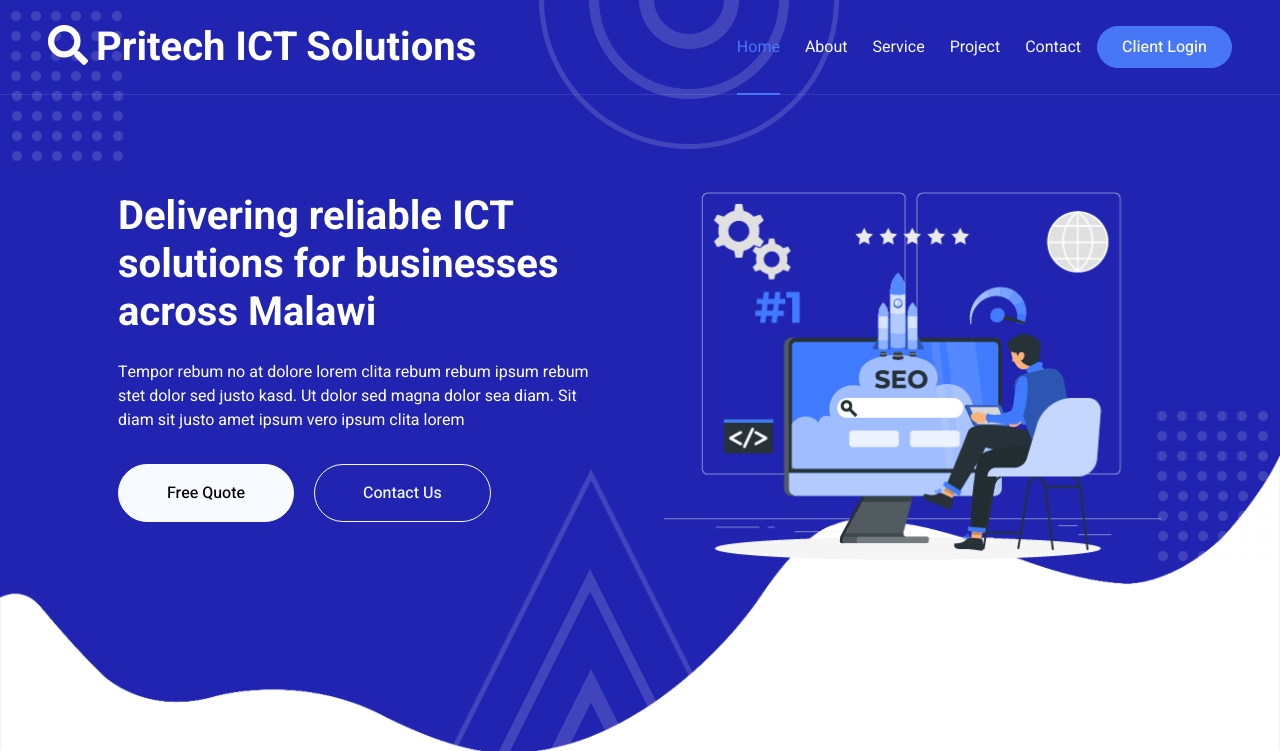
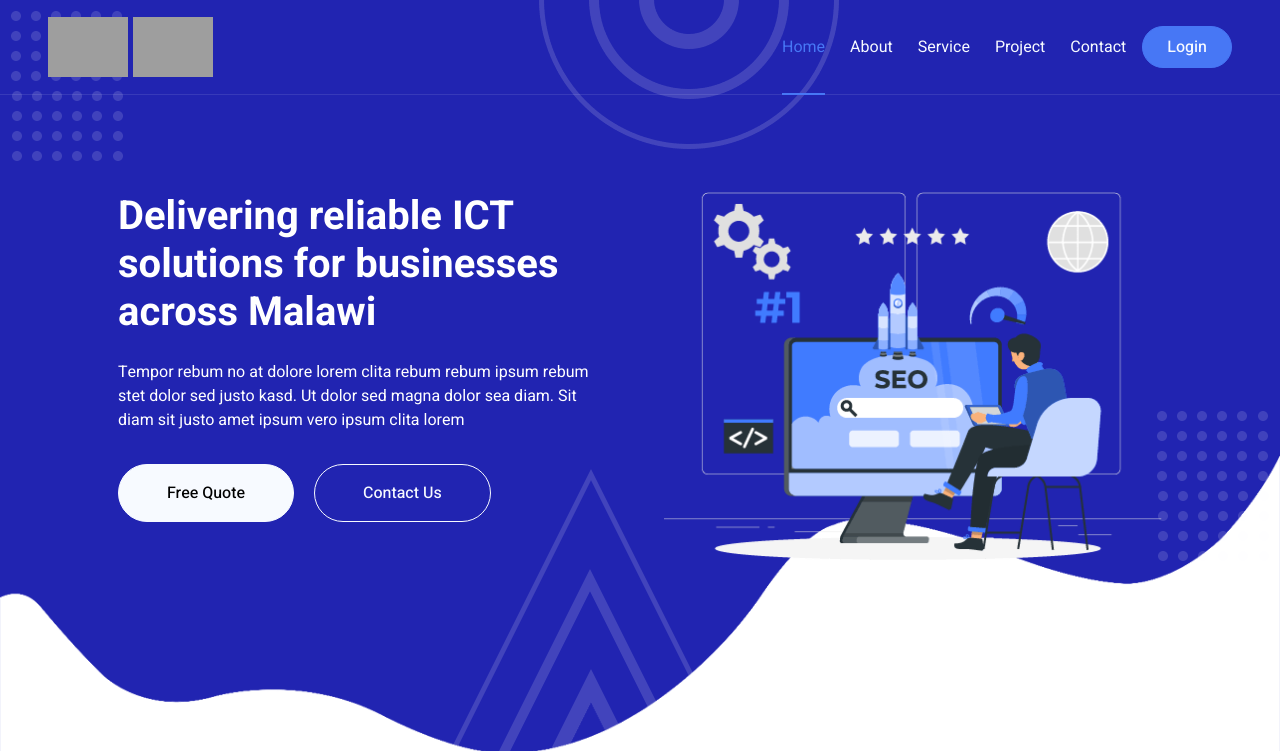
Before and after one commit to Izk-123/Pritech, a Django app: page / in a window 1280 px wide. Shown: the top 751 px of the page. Run offline with Django 5.2, Linux system fonts and the light colour scheme; data comes from the database, SQL or seed files in the repository; data that the repository does not hold is empty; some libraries are stand-ins or nearby versions; grey boxes are pictures that could not be loaded.

Commit message:
Add files via upload

```diff
--- a/templates/portfolio/home.html
+++ b/templates/portfolio/home.html
@@ -47,7 +47,10 @@
     <div class="container-fluid position-relative p-0">
       <nav class="navbar navbar-expand-lg navbar-light px-4 px-lg-5 py-3 py-lg-0">
         <a href="{% url 'home' %}" class="navbar-brand p-0">
-          <h1 class="m-0"><i class="fa fa-search me-2"></i>{{ site_config.company_name|default:"SEO Master" }}</h1>
+          <!-- Dark logo (shown when navbar is at the top) -->
+          <img src="{% static 'images/logoDark.png' %}" alt="{{ site_settings.company_name }} Logo" class="logo-dark">
+          <!-- Light logo (shown when navbar is sticky) -->
+          <img src="{% static 'images/logo.png' %}" alt="{{ site_settings.company_name }} Logo" class="logo-light">
         </a>
         <button class="navbar-toggler" type="button" data-bs-toggle="collapse" data-bs-target="#navbarCollapse">
           <span class="fa fa-bars"></span>
@@ -63,7 +66,7 @@
           {% if request.user.is_authenticated %}
           <a href="{% url 'dashboard' %}" class="btn btn-secondary text-light rounded-pill py-2 px-4 ms-3">Dashboard</a>
           {% else %}
-          <a href="{% url 'login' %}" class="btn btn-secondary text-light rounded-pill py-2 px-4 ms-3">Client Login</a>
+          <a href="{% url 'login' %}" class="btn btn-secondary text-light rounded-pill py-2 px-4 ms-3">Login</a>
           {% endif %}
           <!-- <a href="#" class="btn btn-secondary text-light rounded-pill py-2 px-4 ms-3">Get Quote</a> -->
         </div>
@@ -153,7 +156,8 @@
               {% if service.base_price > 0 %}
               <div class="mt-2">
                 <span class="badge bg-primary text-white rounded-pill px-3 py-2">
-                  From {{ site_config.currency_symbol|default:"K" }}{{ service.base_price|floatformat:0 }}/{{ service.unit }}
+                  From {{ site_config.currency_symbol|default:"K" }}{{ service.base_price|floatformat:0 }}/{{
+                  service.unit }}
                 </span>
               </div>
               {% endif %}
```
